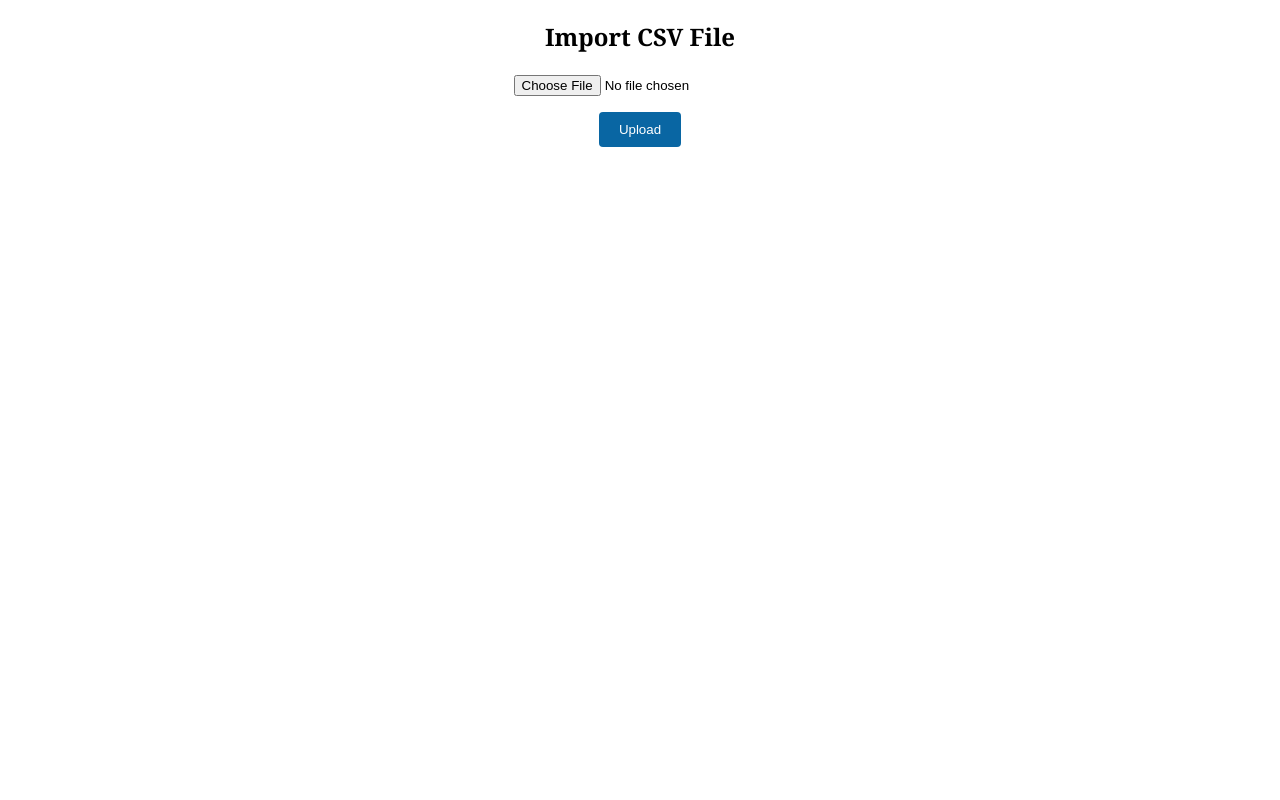
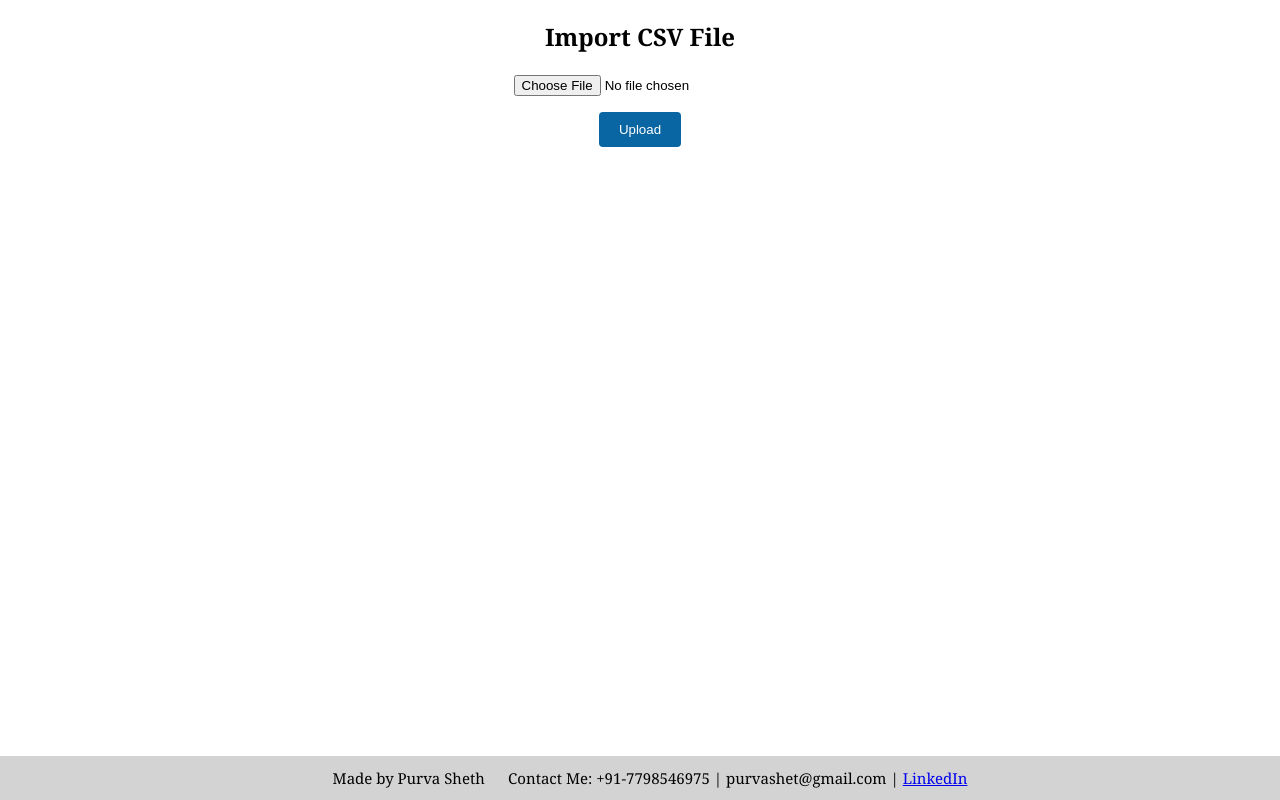
Before and after one commit to purvasheth/BE-Quiz, a React (Create React App) app: page / in a window 1280 px wide. Built offline with nearby package versions, Linux system fonts and the light colour scheme.

Commit message:
Add footer and analytics

```diff
--- a/public/index.html
+++ b/public/index.html
@@ -1,6 +1,21 @@
 <!DOCTYPE html>
 <html lang="en">
   <head>
+    <!-- Global site tag (gtag.js) - Google Analytics -->
+    <script
+      async
+      src="https://www.googletagmanager.com/gtag/js?id=UA-169856200-1"
+    ></script>
+    <script>
+      window.dataLayer = window.dataLayer || [];
+      function gtag() {
+        dataLayer.push(arguments);
+      }
+      gtag("js", new Date());
+
+      gtag("config", "UA-169856200-1");
+    </script>
+
     <meta charset="utf-8" />
     <meta
       name="viewport"
--- a/src/App.js
+++ b/src/App.js
@@ -71,6 +71,16 @@ class App extends React.Component {
           data={this.state.data}
           filename={this.state.csvfile ? this.state.csvfile.name : ".csv"}
         />
+        <div
+          className="footer"
+          style={{
+            position: !this.state.data && "fixed",
+          }}
+        >
+          Made by Purva Sheth &nbsp;&nbsp;&nbsp;&nbsp; Contact Me:
+          +91-7798546975 | purvashet@gmail.com |{" "}
+          <a href="https://linkedin.com/in/purva-sheth-41938a167">LinkedIn</a>
+        </div>
       </div>
     );
   }
--- a/src/styles.css
+++ b/src/styles.css
@@ -8,3 +8,14 @@ button {
   border-radius: 4px;
   padding: 10px 20px;
 }
+
+.footer {
+  background-color: lightgray;
+  width: 100%;
+  padding: 10px;
+  font-size: 15px;
+  line-height: 24px;
+  left: 0%;
+  bottom: 0%;
+  text-align: center;
+}
```
Also changed, not shown: 1 other file (tests, documents, lock files or other folders).
